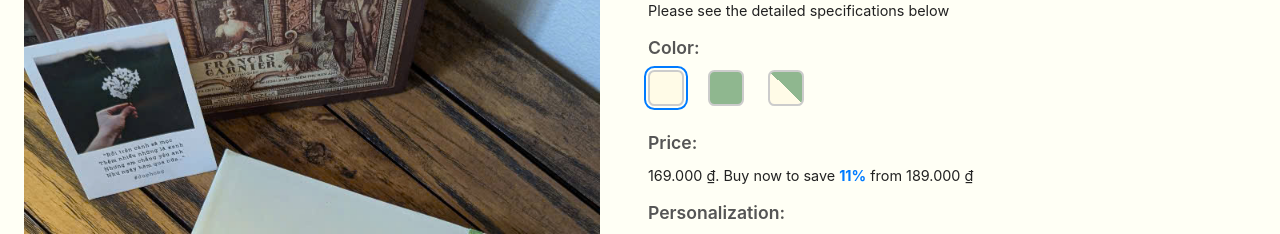
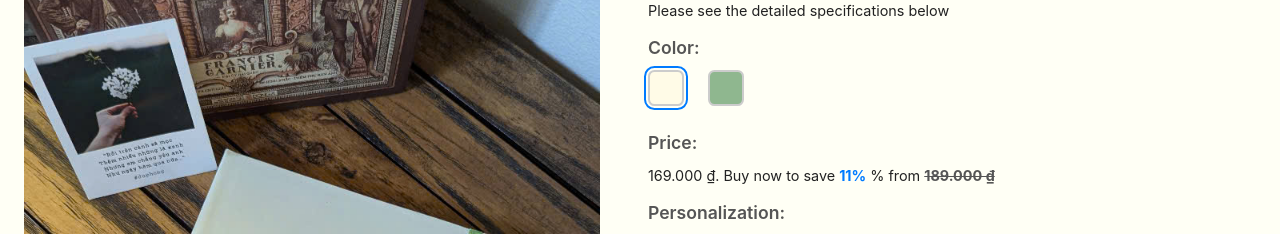
Before and after one commit to thesolus-journal/public-site, a React (Create React App) app: page /personalize in a window 1280 px wide. Shown: the part 349-583 px from the top of the page. Built offline with nearby package versions, Linux system fonts and the light colour scheme.

Commit message:
personalize only available for individual product

```diff
--- a/src/css/Personalize.css
+++ b/src/css/Personalize.css
@@ -18,7 +18,8 @@
   padding: var(--space-xs) var(--space-sm);
   font-size: var(--font-size-sm);
   border-radius: var(--space-xs);
-  font-style: italic;
+  /* font-style: italic; */
+  font-family: 'Quicksand', sans-serif;
   max-width: 70%;
   overflow-wrap: break-word;
 }
@@ -126,6 +127,29 @@
   outline-offset: 2px;
 }
 
+.price-display {
+  margin-top: -1rem;
+  font-size: var(--font-size-sm);
+  display: flex;
+  align-items: center;
+}
+
+.save-percentage {
+  color: var(--accent-color);
+  font-weight: bold;
+}
+
+.original-price {
+  text-decoration: line-through;
+  color: var(--text-light);
+  font-weight: bold;
+}
+
+.current-price {
+  font-weight: bold;
+  color: var(--text-dark);
+}
+
 .bundle-image-container {
   display: flex;
   gap: var(--space-md);
--- a/src/pages/Personalize.js
+++ b/src/pages/Personalize.js
@@ -34,14 +34,6 @@ function Personalize() {
         price: 169000,
         originalPrice: 189000,
         poster: coverMatcha,
-      },
-      bundle: {
-        id: "3",
-        name: "Journal Chapter 1 - Put Pen to Purposes - Color: Oat Milk & Matcha",
-        class: "Premium",
-        price: 315000,
-        originalPrice: 378000,
-        poster: null, // No single poster for bundle
       },
     }),
     [],
@@ -88,10 +80,11 @@ function Personalize() {
         left: "1%",
         transform: "rotate(21deg)",
         fontSize: `clamp(${8.5 * scaleFactor}px, ${
-          1.28 * scaleFactor
+          0.9 * scaleFactor
         }vw, ${17 * scaleFactor}px)`,
         width: "60%",
         textAlign: "center",
+        color: "#4F776F",
       };
     } else if (variant === "matcha") {
       return {
@@ -99,10 +92,11 @@ function Personalize() {
         left: "10%",
         transform: "rotate(1deg)",
         fontSize: `clamp(${9 * scaleFactor}px, ${
-          1.35 * scaleFactor
+          1.0 * scaleFactor
         }vw, ${18 * scaleFactor}px)`,
         width: "60%",
         textAlign: "center",
+        color: "#515151",
       };
     }
     return {}; // Default or empty styles
@@ -177,12 +171,6 @@ function Personalize() {
                 }`}
                 onClick={() => handleColorChange("matcha")}
               ></div>
-              <div
-                className={`color-square bundle ${
-                  color === "bundle" ? "selected" : ""
-                }`}
-                onClick={() => handleColorChange("bundle")}
-              ></div>
             </div>
             <h4>Price:</h4>
             <div className="price-display">
@@ -200,7 +188,10 @@ function Personalize() {
                       )}
                       %
                     </span>{" "}
-                    from {formatPrice(baseProduct.originalPrice)}
+                    % from{" "}
+                    <span className="original-price">
+                      {formatPrice(baseProduct.originalPrice)}
+                    </span>
                   </span>
                 </p>
               ) : (
```
